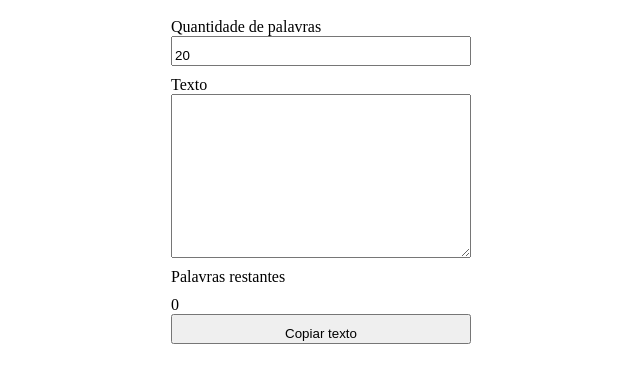
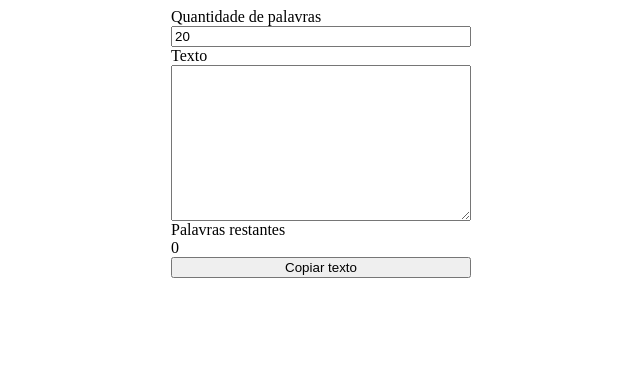
Before and after one commit to acaciomartins/utilitarios-rpg, a plain HTML site: page index.html in a window 1280 px wide. Shown: the whole page, without its empty margins (319-959 px from the left). Drawn offline with Linux system fonts and the light colour scheme.

Commit message:
Update index.html

```diff
--- a/index.html
+++ b/index.html
@@ -12,9 +12,6 @@
             margin: auto;
         }
 
-        .container * {
-            padding-top: 10px
-        }
     </style>
 
 </head>
```
